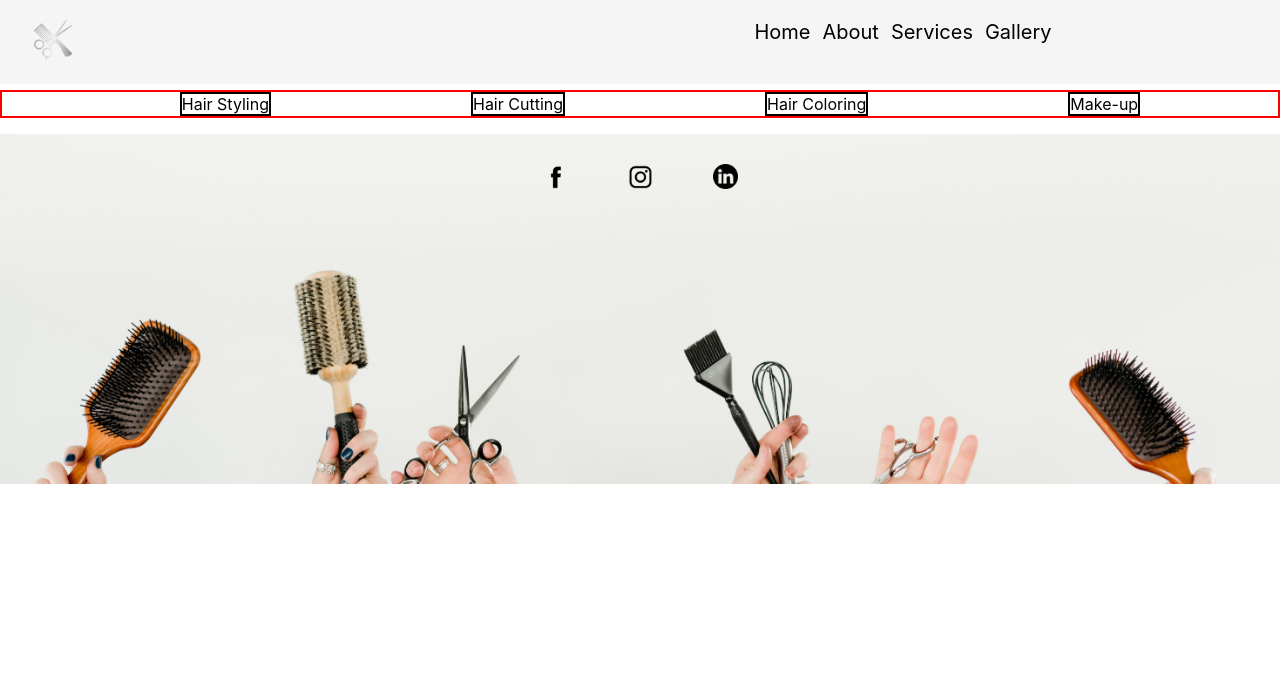
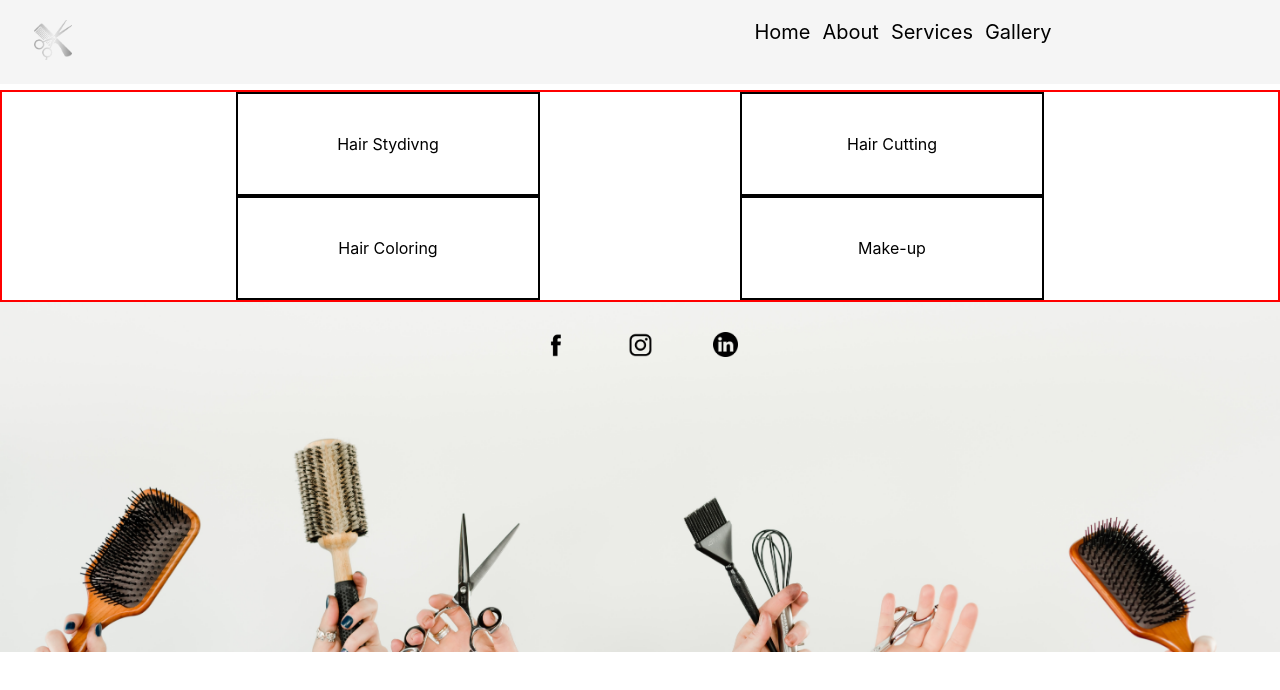
Before and after one commit to fcondori1/salon-nr, a React (Create React App) app: page /services in a window 1280 px wide. Shown: the top 690 px of the page. Built offline with nearby package versions, Linux system fonts and the light colour scheme.

Commit message:
import link

```diff
--- a/src/component/About/About.css
+++ b/src/component/About/About.css
@@ -3,7 +3,6 @@
 }
 
 .service-list {
-    list-style: none;
     border: 2px solid red;
     display: flex;
     flex-direction: row;
@@ -14,4 +13,9 @@
 .service-item {
     border: 2px solid black;
     margin: 0px 100px;
+    width: 300px;
+    height: 100px;
+    display: flex;
+    justify-content: center;
+    align-items: center;
 }
--- a/src/component/Services/Services.js
+++ b/src/component/Services/Services.js
@@ -1,15 +1,16 @@
 import React from 'react';
 import './Services.css';
+import { Link } from 'react-router-dom'
 
 function Services(props) {
 	return (
 		<div className='page'>
-			<ul className='service-list'>
-				<li className='service-item'>Hair Styling</li>
-				<li className='service-item'>Hair Cutting</li>
-				<li className='service-item'>Hair Coloring</li>
-				<li className='service-item'>Make-up</li>
-			</ul>
+			<div className='service-list'>
+				<div className='service-item'>Hair Stydivng</div>
+				<div className='service-item'>Hair Cutting</div>
+				<div className='service-item'>Hair Coloring</div>
+				<div className='service-item'>Make-up</div>
+			</div>
 		</div>
 	);
 }
```
